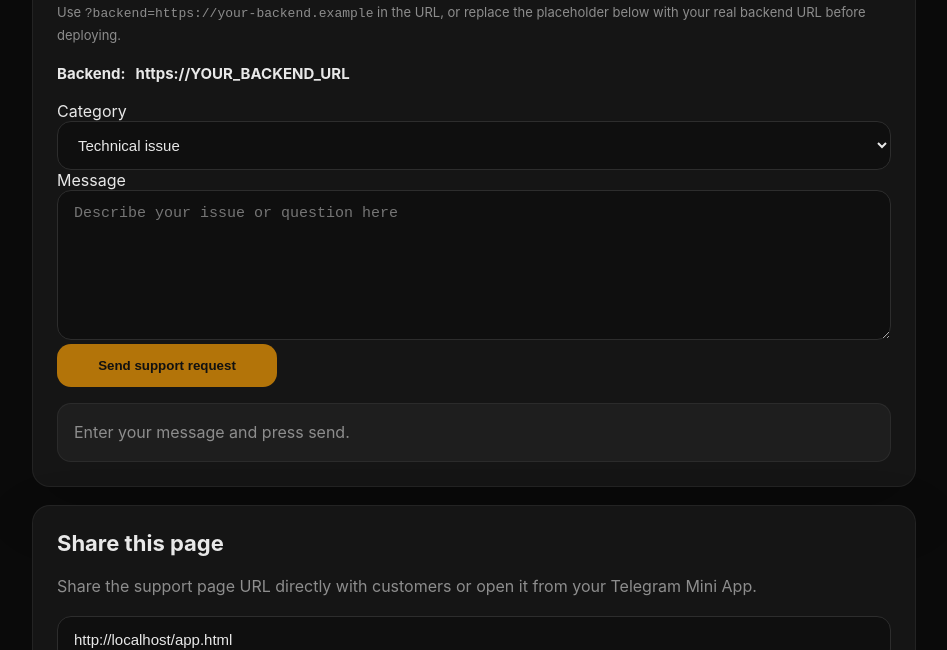
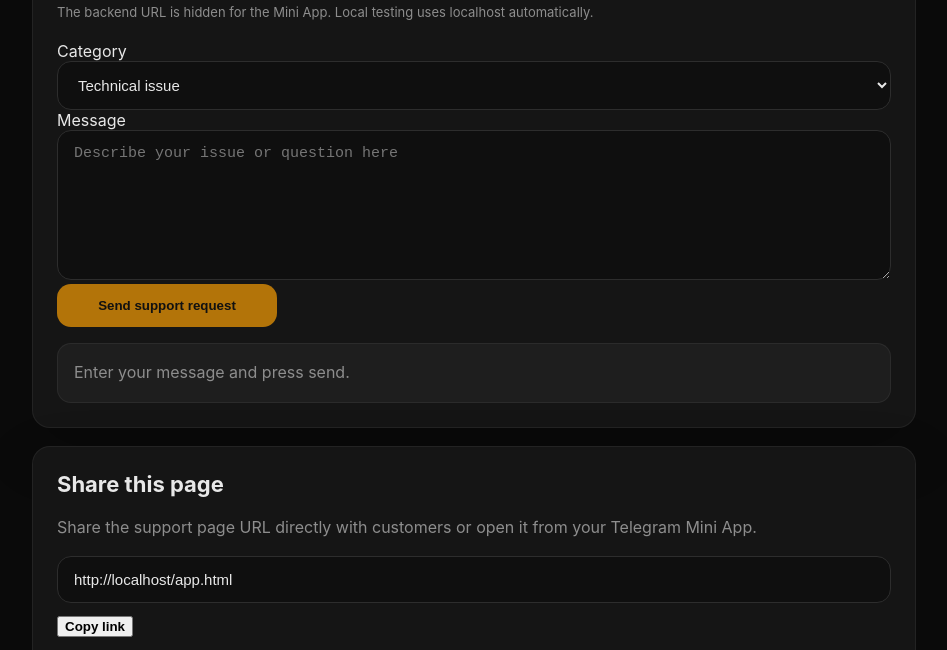
Before and after one commit to rasdashen/alfaruk-support-center, a plain HTML site: page app.html in a window 1280 px wide. Shown: the part 450-1100 px from the top of the page, without its empty margins (166-1113 px from the left). Drawn offline with Linux system fonts and the light colour scheme.

Commit message:
Hide backend URL and auto-select local backend for mini app

```diff
--- a/app.html
+++ b/app.html
@@ -31,12 +31,7 @@
       </div>
 
       <div class="field-note-block">
-        <p class="soft field-note">Use <code>?backend=https://your-backend.example</code> in the URL, or replace the placeholder below with your real backend URL before deploying.</p>
-      </div>
-
-      <div class="backend-info-row">
-        <strong>Backend:</strong>
-        <span id="backendInfo" class="backend-info"></span>
+        <p class="soft field-note">The backend URL is hidden for the Mini App. Local testing uses localhost automatically.</p>
       </div>
 
       <label for="category">Category</label>
@@ -64,13 +59,14 @@
     </div>
   </main>
   <script>
-    const DEFAULT_BACKEND = 'https://YOUR_BACKEND_URL';
+    const DEFAULT_BACKEND = (window.location.hostname === 'localhost' || window.location.hostname === '127.0.0.1')
+      ? 'http://localhost:8080'
+      : 'https://YOUR_PUBLIC_BACKEND_URL';
     const apiBase = (new URLSearchParams(window.location.search).get('backend') || DEFAULT_BACKEND).replace(/\/$/, '');
     const statusBox = document.getElementById('statusBox');
     const copyStatus = document.getElementById('copyStatus');
     const refLink = document.getElementById('refLink');
 
-    document.getElementById('backendInfo').textContent = apiBase;
     refLink.value = window.location.href;
 
     function showStatus(message, isError = false) {
```
Also changed, not shown: index.html (+4 -8 lines).
